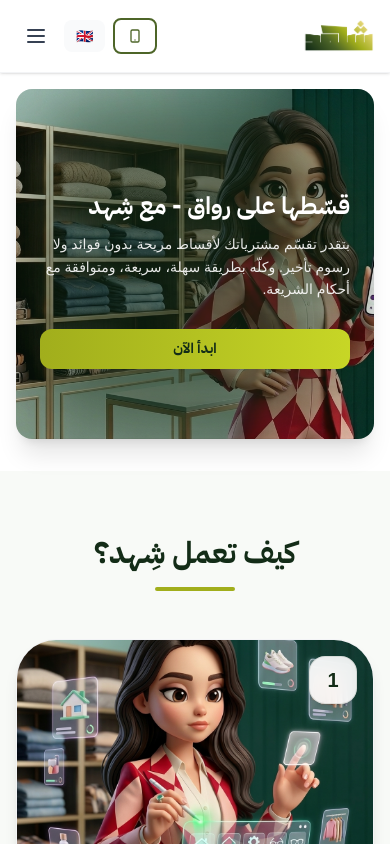
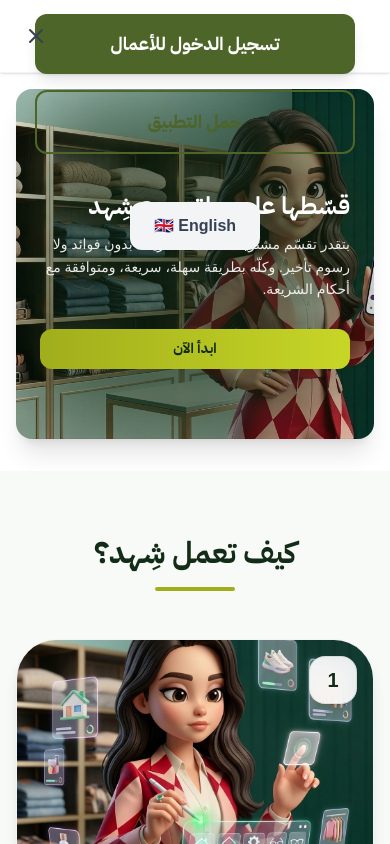
Before and after one commit to AL-atharbeh/profile_shahad, a Next.js app: page / in a window 390 px wide. Both pictures are taken after a click on the button "Toggle Menu". Shown: the top 844 px of the page. Built offline with nearby package versions, Linux system fonts and the light colour scheme; a web font is replaced by a local one.

Commit message:
feat: implement mobile navigation menu with toggle functionality and overlay

```diff
--- a/app/page.tsx
+++ b/app/page.tsx
@@ -9,6 +9,7 @@ export default function Home() {
   const [lang, setLang] = useState<Lang>("ar");
   const [showButton, setShowButton] = useState(false);
   const [lastScrollY, setLastScrollY] = useState(0);
+  const [isMenuOpen, setIsMenuOpen] = useState(false);
 
   useEffect(() => {
     const handleScroll = () => {
@@ -245,14 +246,57 @@ export default function Home() {
             </button>
 
             {/* Mobile Menu Button */}
-            <button className="lg:hidden p-2 rounded-lg hover:bg-gray-100 transition-colors">
-              <svg className="w-6 h-6 text-gray-700" fill="none" stroke="currentColor" viewBox="0 0 24 24">
-                <path strokeLinecap="round" strokeLinejoin="round" strokeWidth={2} d="M4 6h16M4 12h16M4 18h16" />
-              </svg>
+            <button
+              onClick={() => setIsMenuOpen(!isMenuOpen)}
+              className="lg:hidden p-2 rounded-lg hover:bg-gray-100 transition-colors z-50"
+              aria-label="Toggle Menu"
+            >
+              {isMenuOpen ? (
+                <svg className="w-6 h-6 text-gray-700" fill="none" stroke="currentColor" viewBox="0 0 24 24">
+                  <path strokeLinecap="round" strokeLinejoin="round" strokeWidth={2} d="M6 18L18 6M6 6l12 12" />
+                </svg>
+              ) : (
+                <svg className="w-6 h-6 text-gray-700" fill="none" stroke="currentColor" viewBox="0 0 24 24">
+                  <path strokeLinecap="round" strokeLinejoin="round" strokeWidth={2} d="M4 6h16M4 12h16M4 18h16" />
+                </svg>
+              )}
             </button>
 
           </div>
 
+        </div>
+
+        {/* Mobile menu overlay */}
+        <div className={`lg:hidden fixed inset-0 z-40 bg-white/98 backdrop-blur-xl transition-all duration-300 ease-in-out ${isMenuOpen ? 'opacity-100 pointer-events-auto' : 'opacity-0 pointer-events-none'}`}>
+          <div className="flex flex-col items-center justify-center h-full gap-8 p-6">
+            <nav className="flex flex-col items-center gap-6 font-ibm-plex-arabic font-bold text-center">
+              <a onClick={() => setIsMenuOpen(false)} className="text-2xl text-gray-800 hover:text-gray-900 transition-colors">
+                {lang === "ar" ? "الرئيسية" : "Home"}
+              </a>
+              <Link href="/how-it-works" onClick={() => setIsMenuOpen(false)} className="text-2xl text-gray-800 hover:text-gray-900 transition-colors">
+                {lang === "ar" ? "كيف يعمل" : "How It Works"}
+              </Link>
+              <Link href="/business" onClick={() => setIsMenuOpen(false)} className="text-2xl text-gray-800 hover:text-gray-900 transition-colors">
+                {lang === "ar" ? "للأعمال" : "For Business"}
+              </Link>
+            </nav>
+
+            <div className="flex flex-col items-center gap-4 w-full max-w-xs mt-4">
+              <button className="w-full py-4 rounded-xl bg-[#4d6528] text-white font-ibm-plex-arabic text-lg font-bold shadow-lg">
+                {t.businessLogin[lang]}
+              </button>
+              <Link href="/download" onClick={() => setIsMenuOpen(false)} className="w-full py-4 rounded-xl border-2 border-[#4d6528] text-[#4d6528] font-ibm-plex-arabic text-lg font-bold text-center">
+                {t.downloadApp[lang]}
+              </Link>
+            </div>
+
+            <button
+              onClick={() => { setLang(lang === "ar" ? "en" : "ar"); setIsMenuOpen(false); }}
+              className="mt-4 flex items-center gap-3 px-6 py-3 rounded-xl bg-gray-100 font-ibm-plex-arabic font-bold text-gray-700"
+            >
+              <span>{lang === "ar" ? "🇬🇧 English" : "🇯🇴 عربي"}</span>
+            </button>
+          </div>
         </div>
       </header>
 
```
